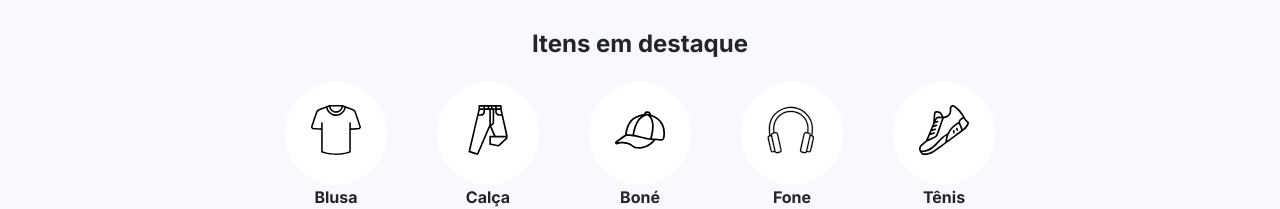
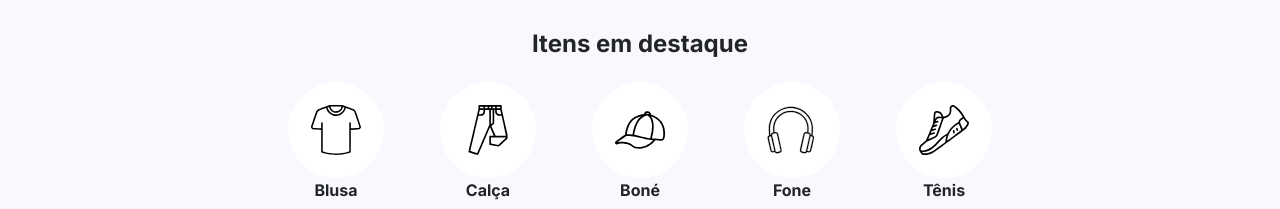
Before and after one commit to Natanael135/DigitalStoreProject-GeracaoTech, a React (Vite) app: page / in a window 1280 px wide. Shown: the part 1210-1419 px from the top of the page. Built offline with nearby package versions, Linux system fonts and the light colour scheme.

Commit message:
fix: correção tamanho dos icones do destaque.

```diff
--- a/src/components/FeaturedProducts/index.jsx
+++ b/src/components/FeaturedProducts/index.jsx
@@ -149,8 +149,8 @@ const IconItem = styled.div`
     display: flex;
     align-items: center;
     justify-content: center;
-    width: 6.4rem;
-    height: 6.4rem;
+    width: 6rem;
+    height: 6rem;
     background-color: #ffffff;
     border-radius: 50%;
     cursor: auto;
@@ -160,7 +160,6 @@ const IconItem = styled.div`
 const Icon = styled.img`
   width: 50px;
   height: 50px;
-  margin-bottom: 0.5rem;
   &:hover{
     color: #c92071;
     transform: scale(1.02);
```
